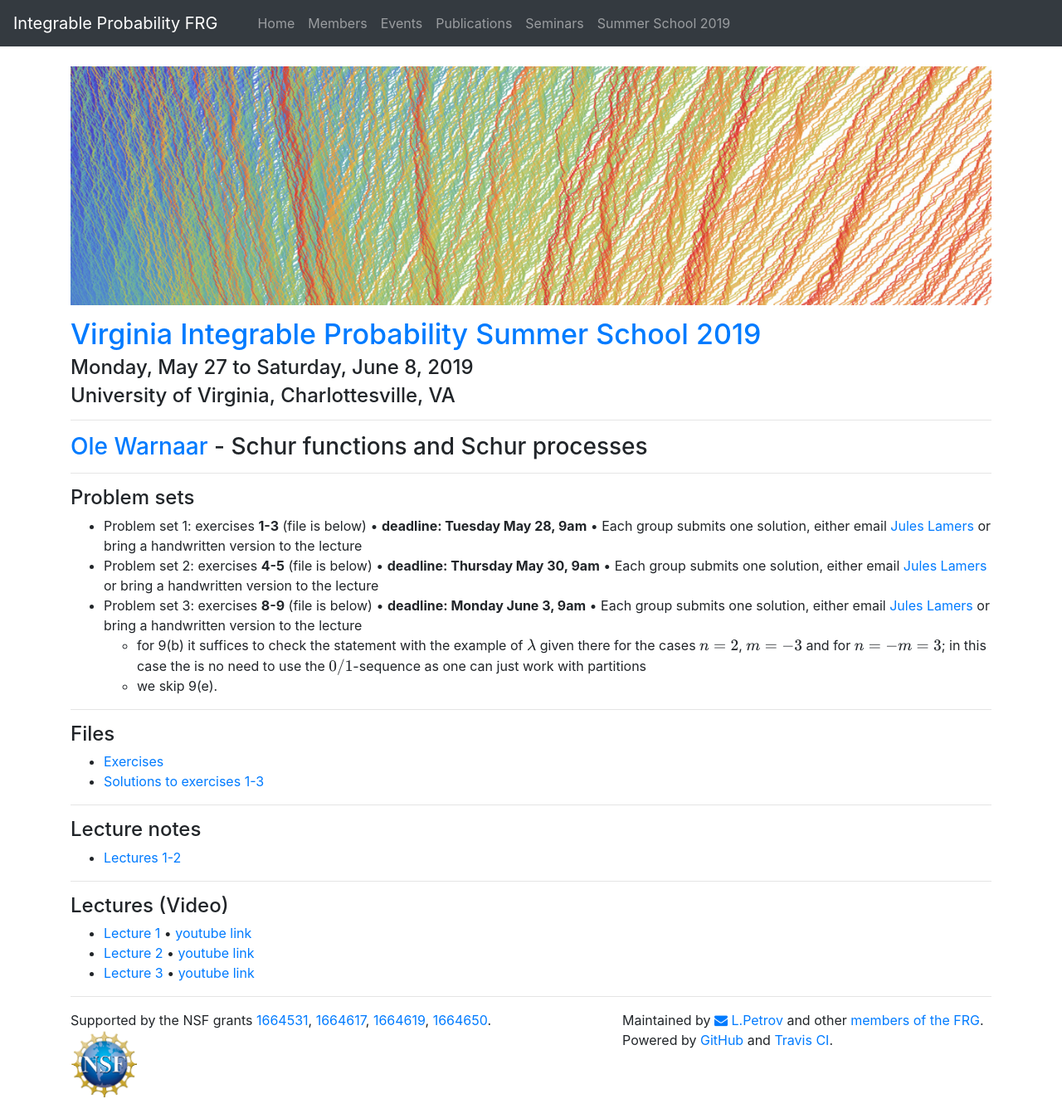
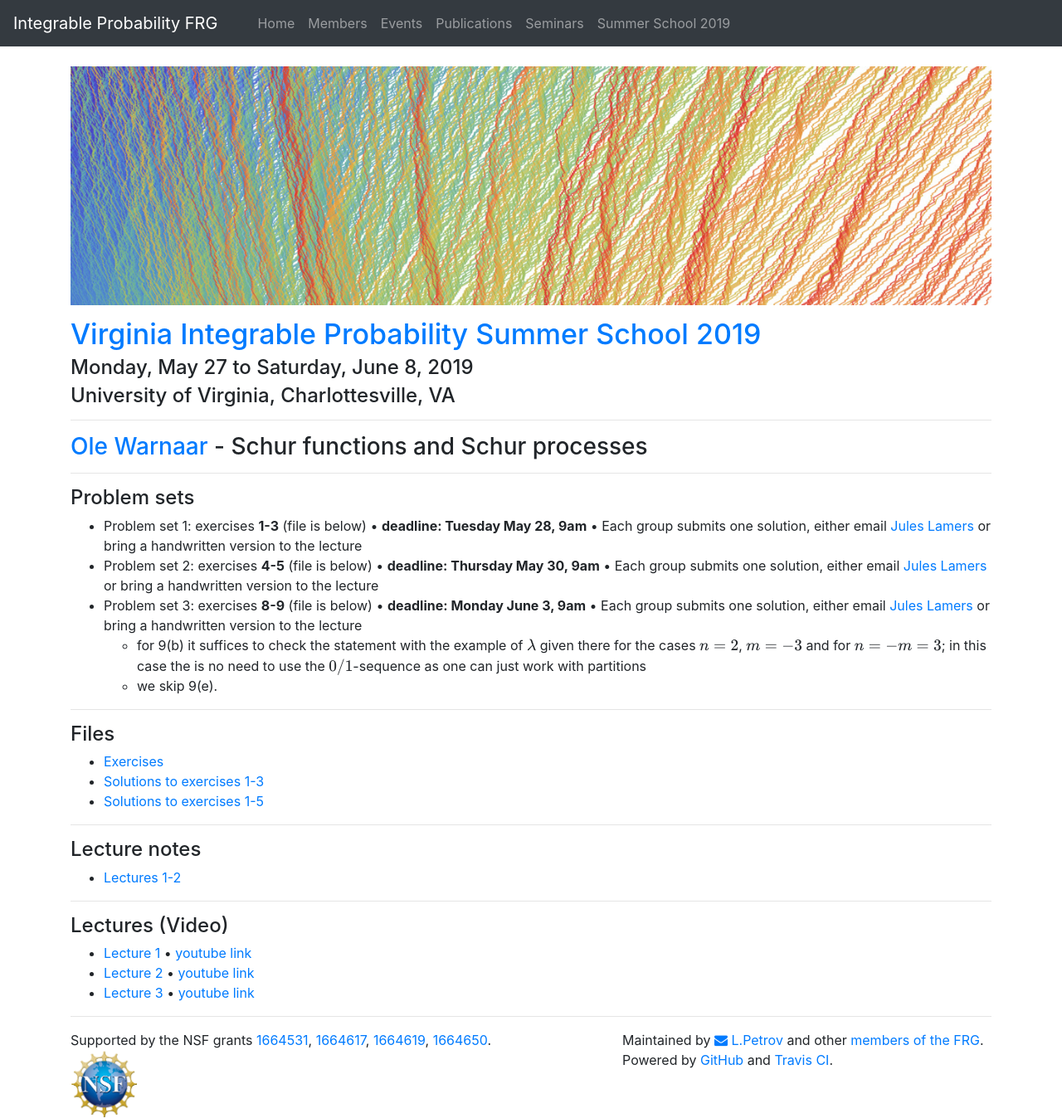
Before and after one commit to int-prob/int-prob-code, a Jekyll site: the page built from vipss2019/warnaar.md, in a window 1280 px wide. Shown: the whole page at 83% size. Built offline with Jekyll 4.4.1, drawn with Linux system fonts in a browser that asks for light colours; nearby versions of some CDN libraries; before the commit the page ends 1324 px from its top, so only the background shows below that.

Commit message:
Ole solutions

```diff
--- a/vipss2019/warnaar.md
+++ b/vipss2019/warnaar.md
@@ -33,6 +33,7 @@ permalink: /vipss2019/warnaar/
 
 - [Exercises]({{site.url}}/vipss2019/warnaar/exercises_on_symmetric_functions.pdf)
 - [Solutions to exercises 1-3]({{site.url}}/vipss2019/warnaar/Solutions_1-3.pdf)
+- [Solutions to exercises 1-5]({{site.url}}/vipss2019/warnaar/Solutions_1-5.pdf)
 
 ---
 
```
Also changed, not shown: 1 other file.
